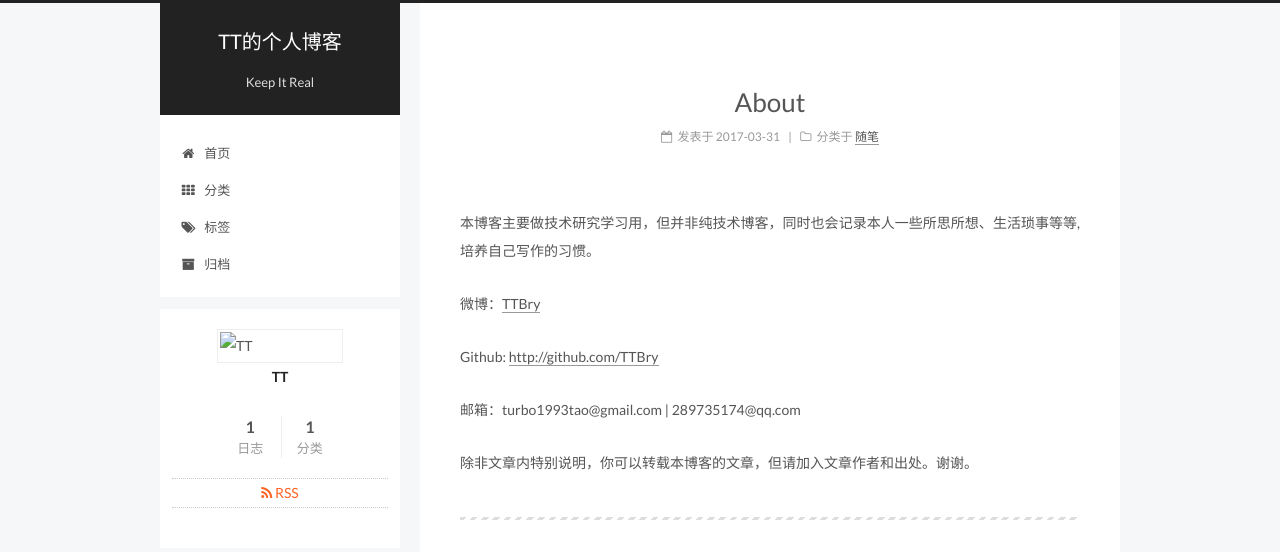
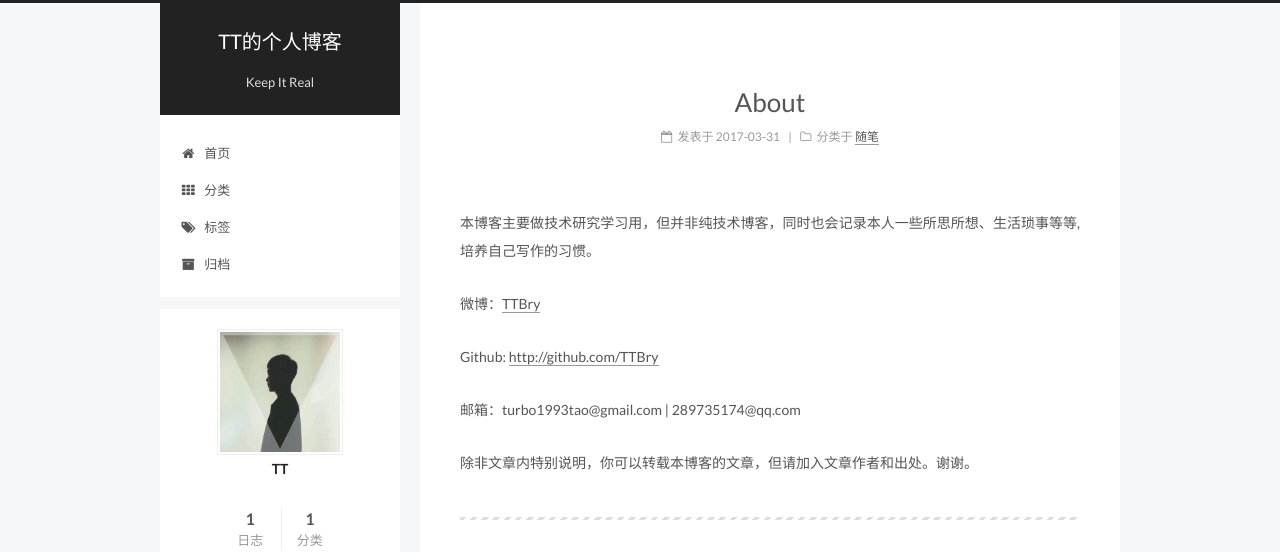
Before and after one commit to TTBry/ttbry.github.io, a plain HTML site: page 2017/03/31/About/index.html in a window 1280 px wide. Shown: the top 552 px of the page. Drawn offline with Linux system fonts and the light colour scheme.

Commit message:
Site updated: 2017-03-31 15:08:19

```diff
--- a/2017/03/31/About/index.html
+++ b/2017/03/31/About/index.html
@@ -292,7 +292,7 @@ We believe that w">
     <span hidden itemprop="author" itemscope itemtype="http://schema.org/Person">
       <meta itemprop="name" content="TT">
       <meta itemprop="description" content="">
-      <meta itemprop="image" content="/images/avatar.png">
+      <meta itemprop="image" content="/images/avatar.jpg">
     </span>
 
     <span hidden itemprop="publisher" itemscope itemtype="http://schema.org/Organization">
@@ -470,7 +470,7 @@ We believe that w">
       <section class="site-overview sidebar-panel sidebar-panel-active">
         <div class="site-author motion-element" itemprop="author" itemscope itemtype="http://schema.org/Person">
           <img class="site-author-image" itemprop="image"
-               src="/images/avatar.png"
+               src="/images/avatar.jpg"
                alt="TT" />
           <p class="site-author-name" itemprop="name">TT</p>
 
```
Also changed, not shown: archives/2017/03/index.html (+1 -1 lines), archives/2017/index.html (+1 -1 lines), archives/index.html (+1 -1 lines), categories/index.html (+1 -1 lines), categories/随笔/index.html (+1 -1 lines), index.html (+2 -2 lines), tags/index.html (+1 -1 lines), images/adatar.png (deleted), images/avatar.jpg (added).
